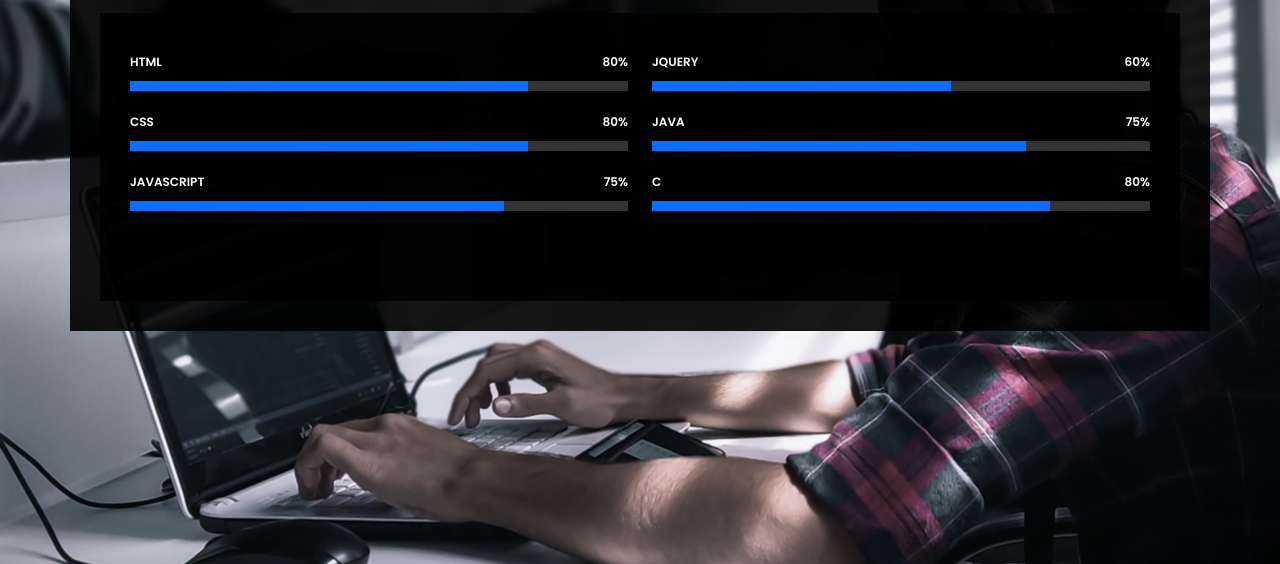
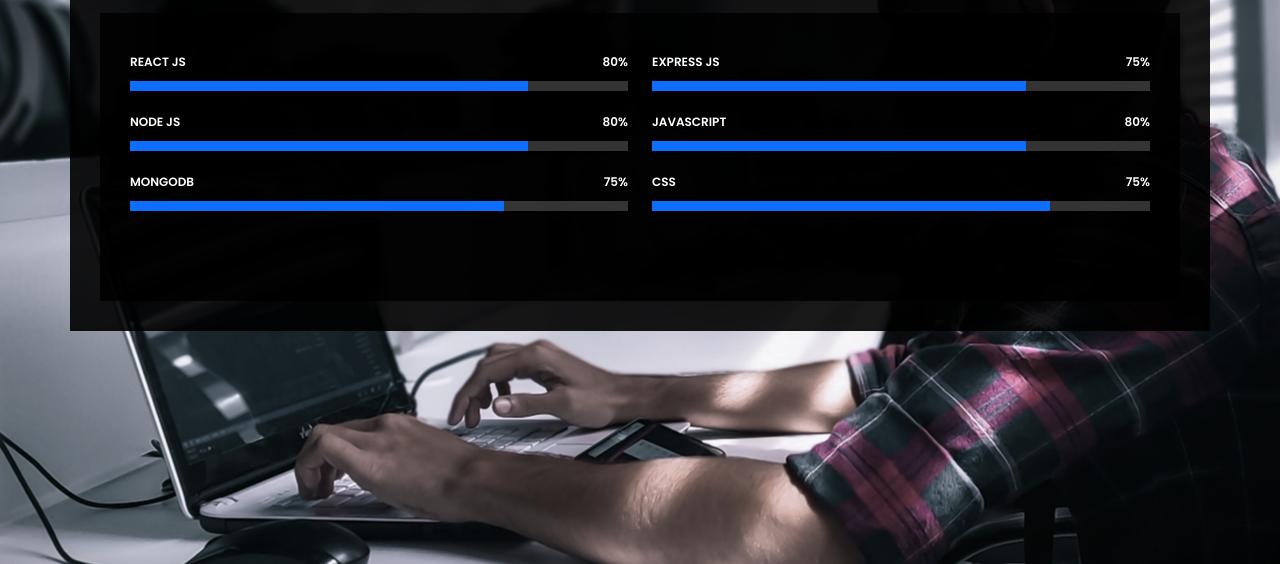
Before and after one commit to Shyam-tvr/shyam, a plain HTML site: page index.html in a window 1280 px wide. Both pictures are taken after a click on the link "Skills". Shown: the part 236-800 px from the top of the page. Drawn offline with nearby package versions, Linux system fonts and the light colour scheme.

Commit message:
Update index.html

```diff
--- a/index.html
+++ b/index.html
@@ -94,7 +94,7 @@
             </div>
             <div class="col-lg-6">
               <ul>
-                <li><i class="bi bi-chevron-right"></i> <strong>Age:</strong> <span>21</span></li>
+                <li><i class="bi bi-chevron-right"></i> <strong>Age:</strong> <span>22</span></li>
                 <li><i class="bi bi-chevron-right"></i> <strong>Degree:</strong> <span>BCA</span></li>
                 <li><i class="bi bi-chevron-right"></i> <strong>Email:</strong> <span>shm24677@gmail.com</span></li>
                 <li><i class="bi bi-chevron-right"></i> <strong>Freelance:</strong> <span>Available</span></li>
@@ -124,21 +124,21 @@
     <div class="col-lg-6">
 
       <div class="progress">
-        <span class="skill">HTML <i class="val">80%</i></span>
+        <span class="skill">React JS<i class="val">80%</i></span>
         <div class="progress-bar-wrap">
           <div class="progress-bar" role="progressbar" aria-valuenow="80" aria-valuemin="0" aria-valuemax="100"></div>
         </div>
       </div>
 
       <div class="progress">
-        <span class="skill">CSS <i class="val">80%</i></span>
+        <span class="skill">Node JS<i class="val">80%</i></span>
         <div class="progress-bar-wrap">
           <div class="progress-bar" role="progressbar" aria-valuenow="80" aria-valuemin="0" aria-valuemax="100"></div>
         </div>
       </div>
 
       <div class="progress">
-        <span class="skill">JavaScript <i class="val">75%</i></span>
+        <span class="skill">MongoDB <i class="val">75%</i></span>
         <div class="progress-bar-wrap">
           <div class="progress-bar" role="progressbar" aria-valuenow="75" aria-valuemin="0" aria-valuemax="100"></div>
         </div>
@@ -149,21 +149,21 @@
     <div class="col-lg-6">
 
       <div class="progress">
-        <span class="skill">JQuery <i class="val">60%</i></span>
-        <div class="progress-bar-wrap">
-          <div class="progress-bar" role="progressbar" aria-valuenow="60" aria-valuemin="0" aria-valuemax="100"></div>
-        </div>
-      </div>
-
-      <div class="progress">
-        <span class="skill">Java <i class="val">75%</i></span>
+        <span class="skill">Express JS<i class="val">75%</i></span>
         <div class="progress-bar-wrap">
           <div class="progress-bar" role="progressbar" aria-valuenow="75" aria-valuemin="0" aria-valuemax="100"></div>
         </div>
       </div>
 
       <div class="progress">
-        <span class="skill">C <i class="val">80%</i></span>
+        <span class="skill">JavaScript<i class="val">80%</i></span>
+        <div class="progress-bar-wrap">
+          <div class="progress-bar" role="progressbar" aria-valuenow="75" aria-valuemin="0" aria-valuemax="100"></div>
+        </div>
+      </div>
+
+      <div class="progress">
+        <span class="skill">CSS <i class="val">75%</i></span>
         <div class="progress-bar-wrap">
           <div class="progress-bar" role="progressbar" aria-valuenow="80" aria-valuemin="0" aria-valuemax="100"></div>
         </div>
```
